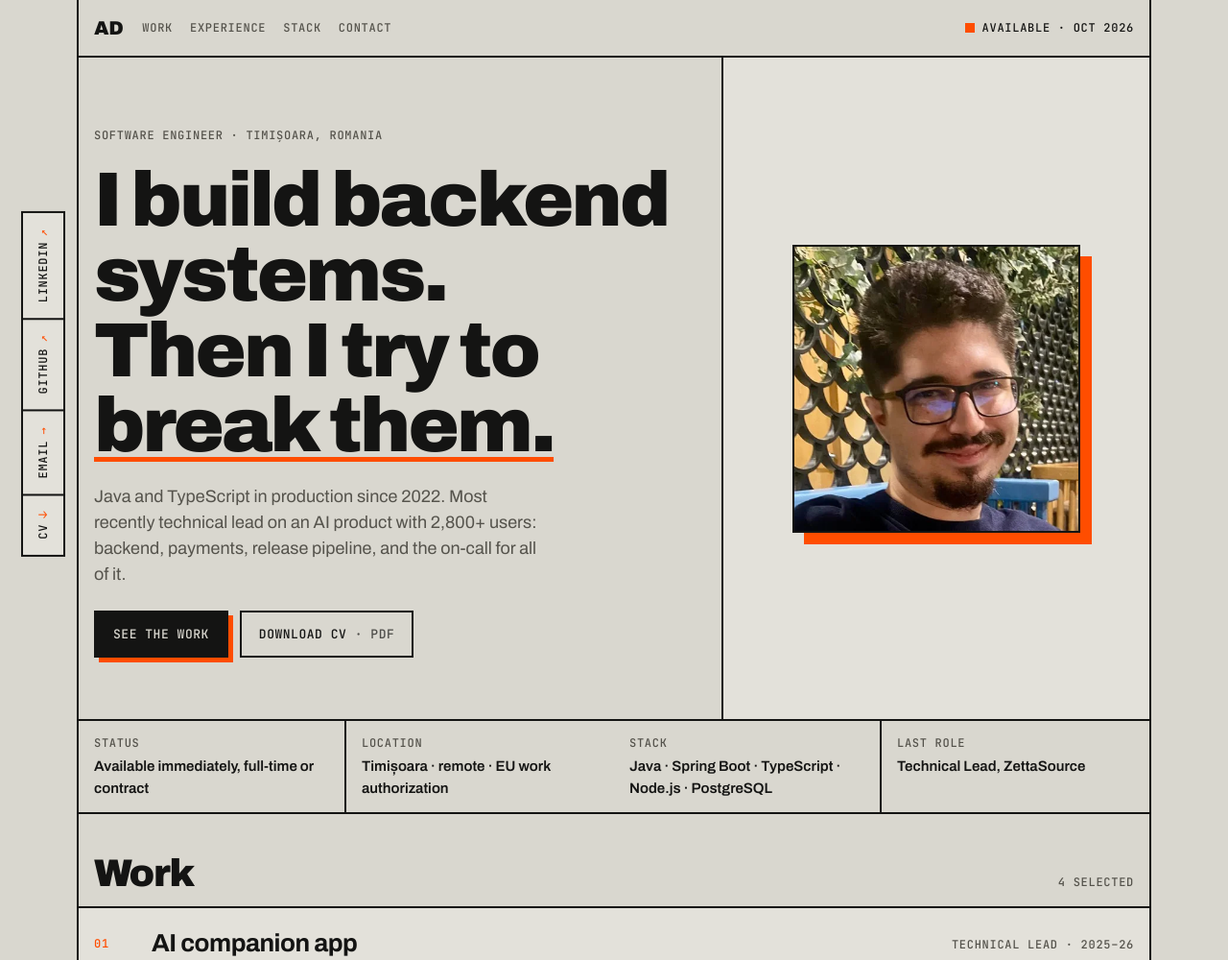
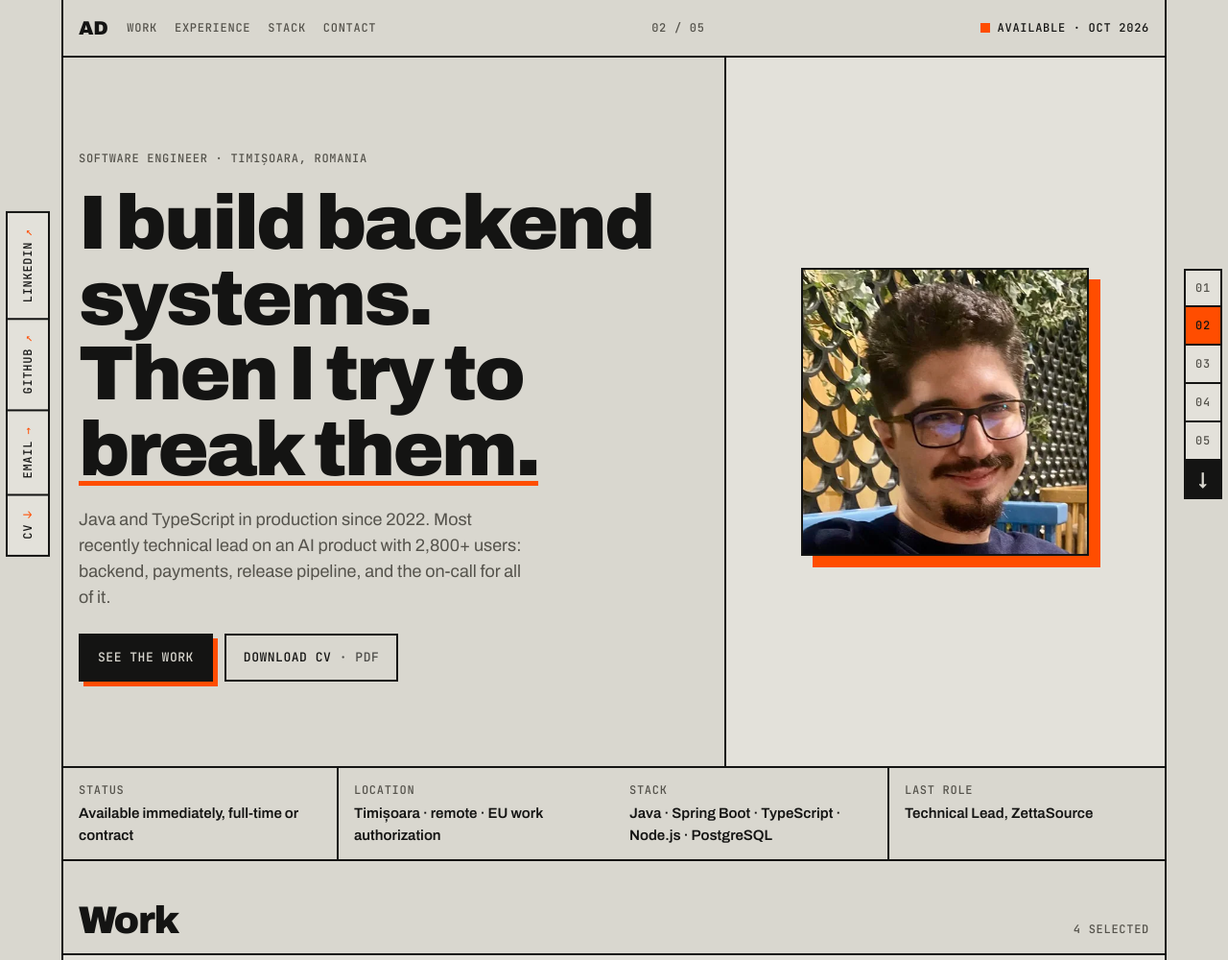
Before and after one commit to AndDumi1008/anddumi1008.github.io, a plain HTML site: page index.html in a window 1280 px wide. Shown: the top 1000 px of the page at 96% size. Drawn offline with Linux system fonts and the light colour scheme.

Commit message:
Turn the page into a vertical slide deck; widen the frame to 90vw
- One full-screen slide per section with scroll snapping; taller
  content still scrolls inside its slide
- Slide counter in the header, numbered nav on the right on wide screens
- Keyboard: arrows, PageUp/Down, Space, Home, End
- Page frame is 90% of the viewport width from 1160px up
- [hidden] now always wins over component display rules

Co-Authored-By: Claude Fable 5.1 <noreply@anthropic.com>
Claude-Session: https://claude.ai/code/session_01WgBC9DtN8okjuN4ZBTMQph

```diff
--- a/css/styles.css
+++ b/css/styles.css
@@ -17,12 +17,34 @@
   --mono: "JetBrains Mono", ui-monospace, SFMono-Regular, Menlo, Consolas, monospace;
 
   --gutter: max(16px, env(safe-area-inset-left, 0px));
-  --max: 1120px;
+  --max: 100%;
+  --header-h: 60px;
 }
+@media (min-width: 1160px) { :root { --max: 90vw; } }
 
 *, *::before, *::after { box-sizing: border-box; }
-html { scroll-behavior: smooth; -webkit-text-size-adjust: 100%; }
+[hidden] { display: none !important; }
+html { scroll-behavior: smooth; -webkit-text-size-adjust: 100%; scroll-snap-type: y mandatory; scroll-padding-top: var(--header-h); }
 @media (prefers-reduced-motion: reduce) { html { scroll-behavior: auto; } }
+
+/* ---------- slides ---------- */
+.slide { min-height: calc(100vh - var(--header-h)); min-height: calc(100dvh - var(--header-h)); scroll-snap-align: start; }
+.hero.slide .hero-text { align-content: center; }
+.hero.slide .hero-photo { align-content: center; }
+#s-contact { display: flex; flex-direction: column; }
+#s-contact #contact { flex: 1 0 auto; }
+.counter { color: var(--muted); white-space: nowrap; margin-left: auto; }
+.status { margin-left: 0; }
+.slides-nav { position: fixed; z-index: 30; display: none; }
+.slides-nav a { display: grid; place-items: center; width: 40px; height: 40px; border: var(--rule) solid var(--line); border-top: 0; background: var(--surface); color: var(--muted); text-decoration: none; }
+.slides-nav a:first-child { border-top: var(--rule) solid var(--line); }
+.slides-nav a:hover { background: var(--ink); color: var(--bg); }
+.slides-nav a.on { background: var(--accent); color: var(--accent-ink); }
+.slides-nav a:focus-visible { outline: 3px solid var(--accent); outline-offset: 2px; }
+.slides-nav .next { background: var(--ink); color: var(--bg); font-family: var(--display); font-weight: 900; font-size: 18px; }
+@media (min-width: 1280px) {
+  .slides-nav { display: block; right: max(0px, calc((100vw - var(--max)) / 2 - 58px)); top: 50%; transform: translateY(-50%); }
+}
 
 body {
   margin: 0;
@@ -91,6 +113,7 @@ ul { margin: 0; padding: 0; list-style: none; }
   .nav { gap: 14px; }
   .nav-links { gap: 12px; flex-wrap: wrap; }
 }
+@media (max-width: 420px) { .nav-links { display: none; } }
 
 /* ---------- hero ---------- */
 .hero {
@@ -379,6 +402,7 @@ body { padding-bottom: calc(44px + env(safe-area-inset-bottom, 0px)); }
   display: flex; flex-wrap: wrap; justify-content: space-between; gap: 10px;
   padding: 18px var(--gutter) calc(24px + env(safe-area-inset-bottom, 0px));
   color: var(--muted);
+  max-width: none; margin: 0;
 }
 .site-footer a { color: var(--ink); }
 
--- a/index.html
+++ b/index.html
@@ -60,6 +60,7 @@
       <li><a href="#stack">Stack</a></li>
       <li><a href="#contact">Contact</a></li>
     </ul>
+    <span class="counter mono" id="counter" aria-live="polite">01 / 05</span>
     <div class="status mono"><i aria-hidden="true"></i>Available · Oct 2026</div>
   </nav>
   <div class="progress" id="progress" aria-hidden="true"></div>
@@ -73,7 +74,7 @@
 </aside>
 
 <main id="main">
-  <section class="hero" id="top" aria-labelledby="hero-title">
+  <section class="hero slide" id="top" data-title="Intro" aria-labelledby="hero-title">
     <div class="hero-text">
       <p class="eyebrow mono">Software engineer · Timișoara, Romania</p>
       <h1 id="hero-title">I build backend systems. Then I try to <button class="break" type="button" id="break-btn" title="Go on, try">break them.</button></h1>
@@ -93,6 +94,7 @@
     </div>
   </section>
 
+  <div class="slide" id="s-work" data-title="Work">
   <dl class="spec">
     <div><dt class="mono">Status</dt><dd>Available immediately, full-time or contract</dd></div>
     <div><dt class="mono">Location</dt><dd>Timișoara · remote · EU work authorization</dd></div>
@@ -156,8 +158,9 @@
       </div>
     </article>
   </section>
+  </div>
 
-  <section id="experience" aria-labelledby="exp-title">
+  <section id="experience" class="slide" data-title="Experience" aria-labelledby="exp-title">
     <header class="section-head"><h2 id="exp-title">Experience</h2><span class="mono">2022 → 2026</span></header>
     <div class="veil" id="exp-veil" hidden>
       <p class="mono">Not sure yet?</p>
@@ -208,7 +211,7 @@
     </article>
   </section>
 
-  <section id="stack" aria-labelledby="stack-title">
+  <section id="stack" class="slide" data-title="Stack" aria-labelledby="stack-title">
     <header class="section-head"><h2 id="stack-title">Stack</h2><span class="mono" id="stack-hint">Tap a tag to see where I used it</span></header>
     <div class="filter-bar mono" id="filter-bar" hidden>
       <span id="filter-text"></span>
@@ -227,6 +230,7 @@
     </div>
   </section>
 
+  <div class="slide" id="s-contact" data-title="Contact">
   <section id="contact" aria-labelledby="contact-title">
     <header class="section-head"><h2 id="contact-title">Let's talk</h2><span class="mono">Replies within a day</span></header>
     <div class="contact-grid">
@@ -244,12 +248,14 @@
       </div>
     </div>
   </section>
+  <footer class="site-footer mono">
+    <span>© <span id="year">2026</span> Andrei Dumitrescu</span>
+    <span>Plain HTML and CSS, no framework. <a href="https://github.com/AndDumi1008/anddumi1008.github.io" target="_blank" rel="noopener">Source ↗</a></span>
+  </footer>
+  </div>
 </main>
 
-<footer class="site-footer mono">
-  <span>© <span id="year">2026</span> Andrei Dumitrescu</span>
-  <span>Plain HTML and CSS, no framework. <a href="https://github.com/AndDumi1008/anddumi1008.github.io" target="_blank" rel="noopener">Source ↗</a></span>
-</footer>
+<nav class="slides-nav mono" id="slides-nav" aria-label="Slides" hidden></nav>
 
 <canvas class="confetti" id="confetti" aria-hidden="true"></canvas>
 <div class="stamp mono" id="stamp" role="status" aria-live="polite"></div>
--- a/js/site.js
+++ b/js/site.js
@@ -175,6 +175,55 @@
     stamp('Kidding. 470+ tests say otherwise.');
   });
 
+  /* ---------- slides: one section per screen ---------- */
+  var slides = Array.prototype.slice.call(document.querySelectorAll('.slide'));
+  var snav = $('slides-nav'), counter = $('counter'), current = 0;
+  function pad(n) { return (n < 10 ? '0' : '') + n; }
+  slides.forEach(function (s, i) {
+    var a = document.createElement('a');
+    a.href = '#' + s.id; a.textContent = pad(i + 1); a.title = s.getAttribute('data-title') || ''; a.setAttribute('aria-label', 'Slide ' + (i + 1) + ': ' + a.title);
+    snav.appendChild(a);
+  });
+  var nextBtn = document.createElement('a');
+  nextBtn.href = '#' + (slides[1] ? slides[1].id : slides[0].id); nextBtn.className = 'next'; nextBtn.textContent = '↓'; nextBtn.setAttribute('aria-label', 'Next slide');
+  snav.appendChild(nextBtn);
+  snav.hidden = false;
+  var navLinks = Array.prototype.slice.call(snav.querySelectorAll('a:not(.next)'));
+
+  function setCurrent(i) {
+    current = i;
+    navLinks.forEach(function (a, k) { a.classList.toggle('on', k === i); });
+    counter.textContent = pad(i + 1) + ' / ' + pad(slides.length);
+    nextBtn.href = '#' + slides[Math.min(slides.length - 1, i + 1)].id;
+    nextBtn.style.visibility = i === slides.length - 1 ? 'hidden' : '';
+  }
+  function whichSlide() {
+    var line = window.innerHeight * .4, best = 0;
+    slides.forEach(function (s, i) { if (s.getBoundingClientRect().top <= line) best = i; });
+    return best;
+  }
+  window.addEventListener('scroll', function () { var i = whichSlide(); if (i !== current) setCurrent(i); }, { passive: true });
+  setCurrent(whichSlide());
+
+  function go(i) {
+    i = Math.max(0, Math.min(slides.length - 1, i));
+    slides[i].scrollIntoView({ behavior: reduce ? 'auto' : 'smooth', block: 'start' });
+  }
+  document.addEventListener('keydown', function (e) {
+    var t = e.target;
+    if (e.altKey || e.ctrlKey || e.metaKey || /^(INPUT|TEXTAREA|SELECT)$/.test(t.tagName)) return;
+    var s = slides[current], r = s.getBoundingClientRect(), headerH = 60, vh = window.innerHeight;
+    var moreBelow = r.bottom > vh + 8, moreAbove = r.top < headerH - 8;
+    if (e.key === 'ArrowDown' || e.key === 'PageDown' || (e.key === ' ' && !e.shiftKey)) {
+      e.preventDefault();
+      if (moreBelow) window.scrollBy({ top: Math.min(r.bottom - vh, vh * .8), behavior: reduce ? 'auto' : 'smooth' }); else go(current + 1);
+    } else if (e.key === 'ArrowUp' || e.key === 'PageUp' || (e.key === ' ' && e.shiftKey)) {
+      e.preventDefault();
+      if (moreAbove) window.scrollBy({ top: -Math.min(headerH - r.top, vh * .8), behavior: reduce ? 'auto' : 'smooth' }); else go(current - 1);
+    } else if (e.key === 'Home') { e.preventDefault(); go(0); }
+    else if (e.key === 'End') { e.preventDefault(); go(slides.length - 1); }
+  });
+
   /* ---------- CV download: a small reward ---------- */
   document.querySelectorAll('a[download]').forEach(function (a) {
     a.addEventListener('click', function () { var c = centerOf(a); confetti(c.x, c.y, 50); stamp('Thanks for reading. Talk soon?'); });
```
